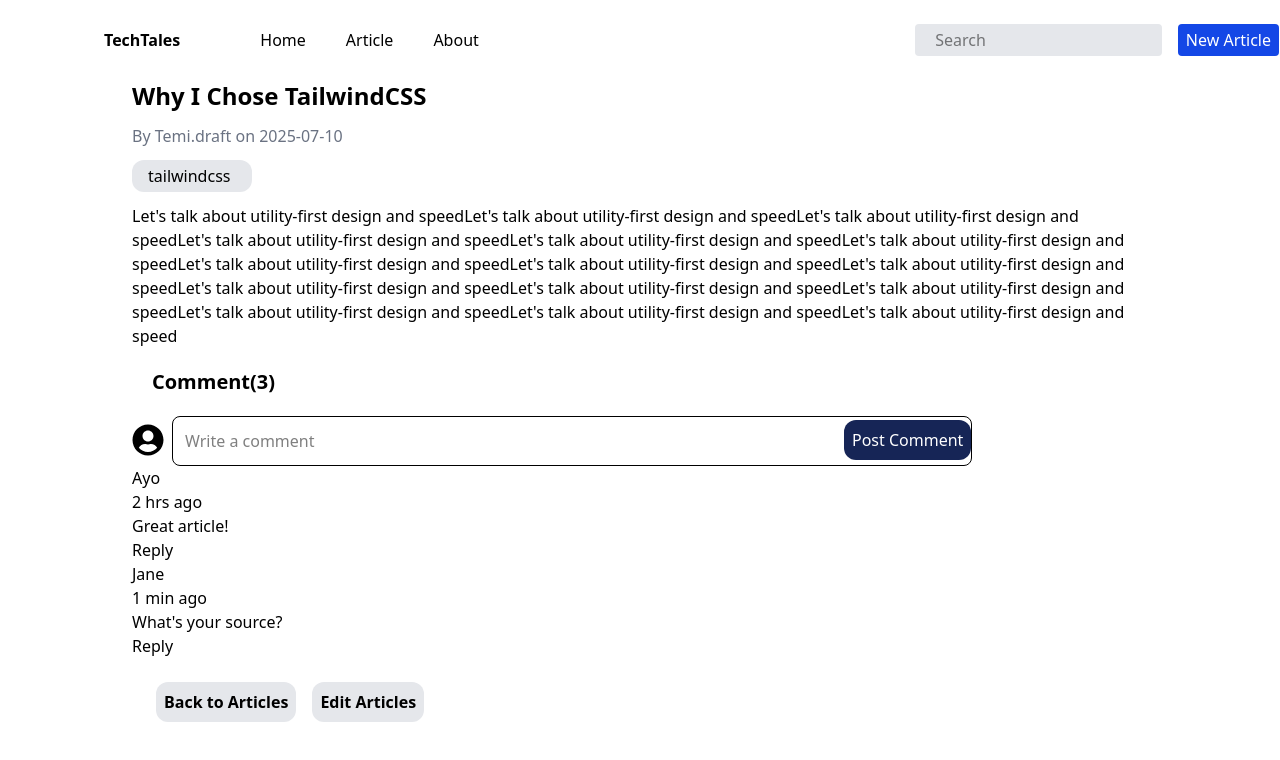
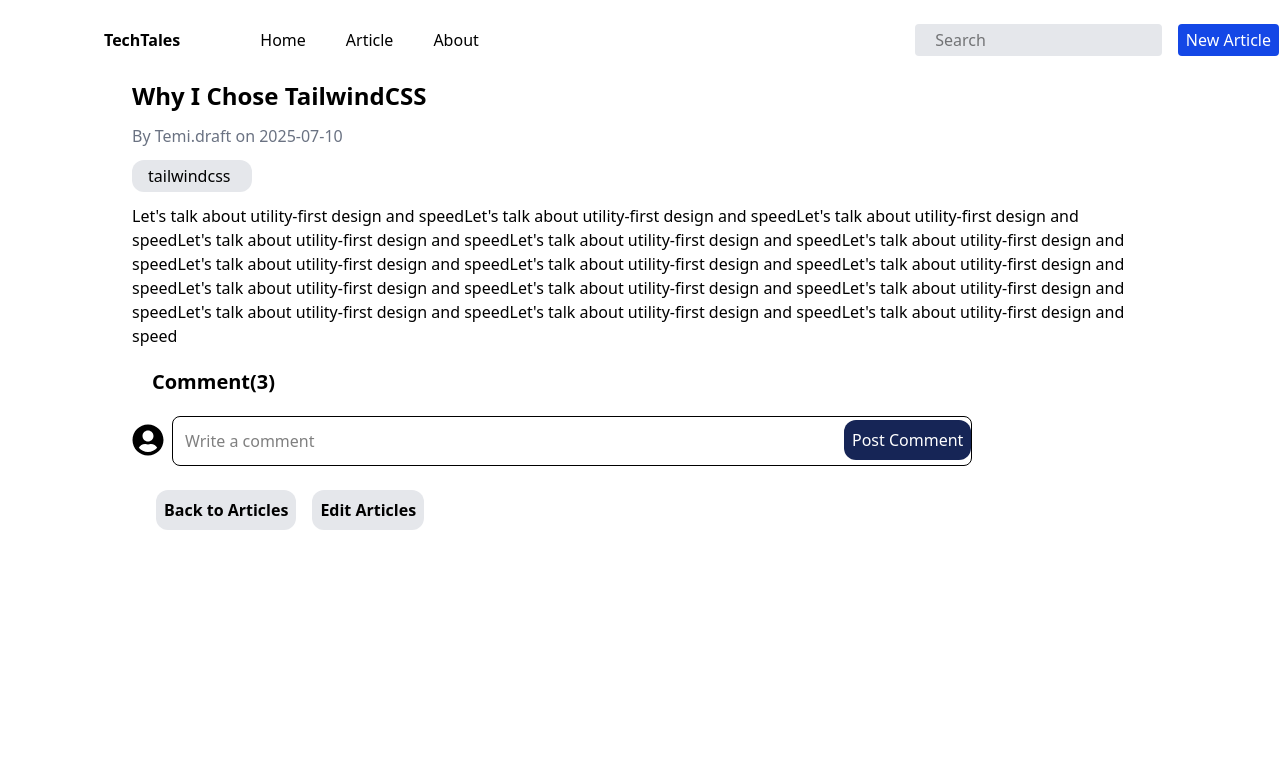
Before and after one commit to Temi-olu/BLOG-APP, a React (Vite) app: page /ArticleDetails in a window 1280 px wide. Shown: the top 760 px of the page. Built offline with nearby package versions, Linux system fonts and the light colour scheme.

Commit message:
changes commit the article-detail page

```diff
--- a/src/App.jsx
+++ b/src/App.jsx
@@ -13,9 +13,10 @@
 import ProctectedRoutes from './Component/ProctectedRoutes'
 import Article from './Pages/Article'
 import ArticleDetails from './Pages/ArticleDetails'
+import AdminPanel from './Pages/AdminPanel';
 function App() {
   return (
-    <div className='min-h-screen flex flex-col overflow-x-hidden' >
+    <div className=' min-h-screen flex flex-col overflow-x-hidden' >
 
   <BrowserRouter>
   <AuthProvider>
@@ -30,6 +31,7 @@
   <Route path="/settings" element={<Settings/>}/>
   <Route path="/Article" element={<Article/>}/>
    <Route path="/ArticleDetails" element={<ArticleDetails/>}/>
+ <Route path="/AdminPanel" element={<AdminPanel/>}/>
  </Routes>
  </AuthProvider>
  <ToastContainer  autoClose={1000} />
--- a/src/Component/Footer.jsx
+++ b/src/Component/Footer.jsx
@@ -6,7 +6,17 @@
 function Footer() {
   return (
     <div className=''>
-        <div className='bg-blue-950 text-gray-300 p-5'>
+        <div className='shadow-xl bg-white w-[800px] p-12 rounded-xl flex justify-center relative top-4  left-64'>
+          <h1 className='relative right-4 top-2 font-bold'>Subscribe to News Letter</h1>
+          <input type="e-mail"
+            placeholder='Enter your email'
+             className='border w-[500px] rounded-xl p-2'
+          />
+        </div>
+
+
+
+        <div className='bg-blue-950 text-gray-300 p-10'>
           <div className=''>
 <ul className='flex  justify-center gap-12'>
   <li>About Us</li>
--- a/src/Component/NavBar.jsx
+++ b/src/Component/NavBar.jsx
@@ -20,7 +20,7 @@
          />
      {/* <IoIosSearch  className="relative right-52 top-2 items-center"/> */}
     <Link to='/newpost'> <button className="bg-blue-700 text-white rounded-sm px-2 py-1">New Article</button></Link>
-      <FaUserCircle  size={32}/>
+    <Link to="/AdminPanel" ><FaUserCircle  size={32}/></Link>
       </div>
     </div>
   );
--- /dev/null
+++ b/src/Pages/AdminPanel.jsx
@@ -0,0 +1,26 @@
+import React from 'react'
+import { CiSettings } from "react-icons/ci";
+import { AiFillHome } from "react-icons/ai";
+import { PiUsers } from "react-icons/pi";
+import { PiNotePencilFill } from "react-icons/pi";
+import { FaRegCommentDots } from "react-icons/fa";
+import { FaLongArrowAltLeft } from "react-icons/fa";
+function AdminPanel() {
+  return (
+    <div className=' ml-34'>
+        <h1 className='font-medium text-md relative right-6'>Admin Panel</h1>
+        <div className=''>
+    <ul className='font-medium'>
+        <li className='mb-4 hover:rounded-xl w-52 hover:relative hover:right-4 hover:bg-gray-400'><AiFillHome className='relative top-5 right-6'  />Dashboard</li>
+        <li className='mb-4 hover:rounded-xl w-52 hover:relative hover:right-4 hover:bg-gray-400'><PiUsers className='relative top-5 right-6' />Users</li>
+        <li className='mb-4 hover:rounded-xl w-52 hover:relative hover:right-4 hover:bg-gray-400'><PiNotePencilFill className='relative top-5 right-6' />Articles</li>
+        <li className='mb-4 hover:rounded-xl w-52 hover:relative hover:right-4 hover:bg-gray-400'><FaRegCommentDots className='relative top-5 right-6' />Comments</li>
+        <li className='mb-4 hover:rounded-xl w-52 hover:relative hover:right-4 hover:bg-gray-400'> <CiSettings className='relative top-5 right-6' />Settings</li>
+    </ul>
+    </div>
+    <h1 className='relative top-[170px]'><FaLongArrowAltLeft className='relative top-5 right-6'/>Logout</h1>
+    </div>
+  )
+}
+
+export default AdminPanel
--- a/src/Pages/ArticleDetails.jsx
+++ b/src/Pages/ArticleDetails.jsx
@@ -1,14 +1,25 @@
 import React, { useState } from 'react'
-import comment from '../Data/comment'
-import article from '../Data/article'
+// import comment from '../Data/comment'
+ import article from '../Data/article'
  import { FaUserCircle } from "react-icons/fa";
  function ArticleDetails() {
   const[commentbtn , setCommentbtn]=useState('')
+  // to save the comment array
+  const[comment, setComment]= useState([])
 
-const filtered = comment.filter((item) => item.parentId === null)
+// const filtered = comment.filter((item) => item.parentId === null)
 
 
-const post = article.find((item)=> item.id ===2 )
+ const post = article.find((item)=> item.id ===2 )
+ function handleOnClick (){
+    const newComment = {
+      id: Date.now(),         // unique id
+      parentId: null,         // top-level for now
+      text: commentbtn.trim() // the actual text
+    };
+     setComment([...comment, newComment]); // add to basket
+    setCommentbtn("")
+  }
 
 
 return (
@@ -28,24 +39,19 @@
       value={commentbtn}
        onChange={(e)=> setCommentbtn(e.target.value)}
       />
-    <button className=' text-white bg-blue-950 px-2 h-10 top-1  rounded-xl  relative right-34'>Post Comment</button>
+    <button onClick={handleOnClick} className=' text-white bg-blue-950 px-2 h-10 top-1  rounded-xl  relative right-34'>Post Comment</button>
   </div>
-      {filtered.map((item) =>
-          <div key={item.id}>
-             <h1>{item.author}</h1>
-             <h1>{item.createdAt}</h1>
-             <h1>{item.content}</h1>
-             <button>Reply</button>
+  {comment.map((item)=>
+     <div key={item.id}>
+      {item.text}
+      <div className='relative top-1 space-x-2 '>
+      <button onClick={replyOnClick}>Reply</button>
+      <button>Edit</button>
+      <button>Delete</button>
+      </div>
+  </div> )}
 
-
-
-
-
-          </div>
-
-    )}
-
-        <button className='bg-gray-200 rounded-xl font-bold p-2 mt-6 ml-6 '>Back to Articles</button>
+     <button className='bg-gray-200 rounded-xl font-bold p-2 mt-6 ml-6 '>Back to Articles</button>
         <button className='bg-gray-200 rounded-xl font-bold p-2 ml-4'>Edit Articles</button>
     </div>
   )
```
